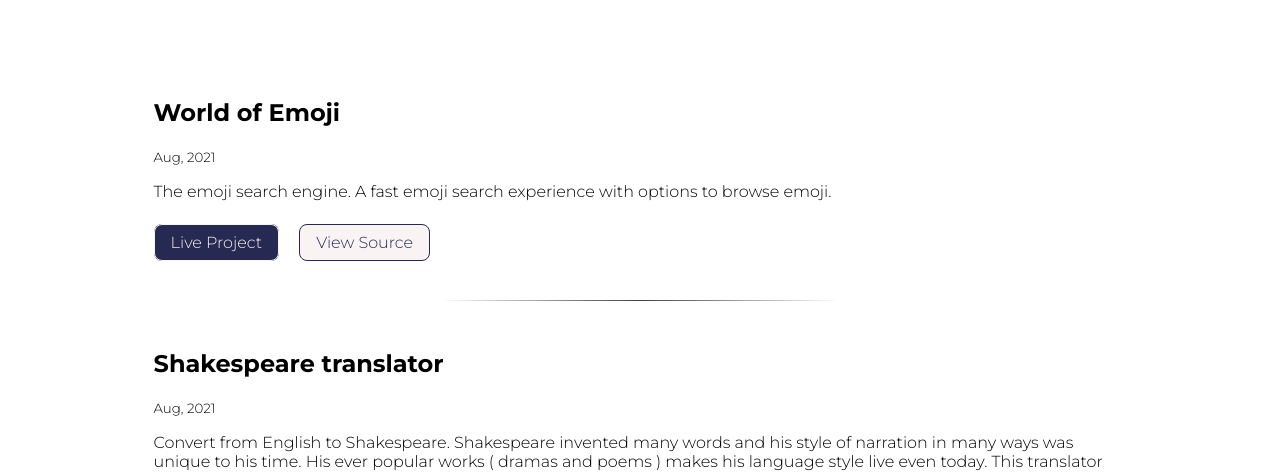
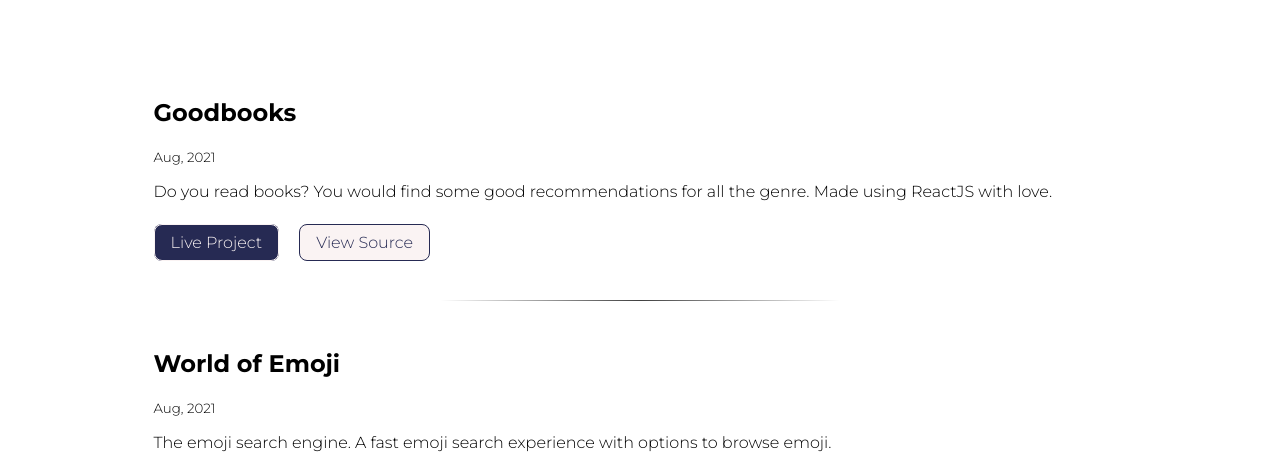
Before and after one commit to srishti-maurya/Portfolio, a plain HTML site: page projects.html in a window 1280 px wide. Shown: the part 281-753 px from the top of the page. Drawn offline with Linux system fonts and the light colour scheme.

Commit message:
added goodbooks project

```diff
--- a/projects.html
+++ b/projects.html
@@ -35,6 +35,24 @@
         <small>Here are a few projects I've worked on recently.</small>
       </p>
     </header>
+    <section class="section-project">
+      <div>
+        <h2>Goodbooks</h2>
+        <small>Aug, 2021</small>
+        <p>
+          Do you read books? You would find some good recommendations for all the genre. Made using ReactJS with love.
+        </p>
+        <ul class="section-project-link">
+          <li>
+            <a href="https://eb5zc.csb.app/" class="section-white-link">Live Project</a>
+          </li>
+          <li>
+              <a href="https://codesandbox.io/s/goodbooks-eb5zc?file=/src/App.js" class="section-off-white-link">View Source</a>
+            </li>
+        </ul>
+      </div>
+    </section>
+    <hr>
     <section class="section-project">
       <div>
         <h2>World of Emoji</h2>
```
